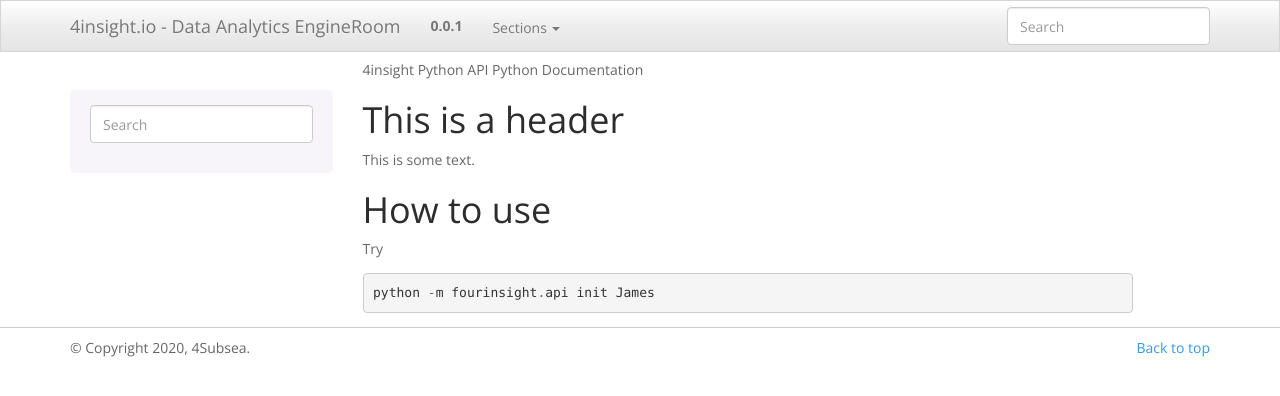
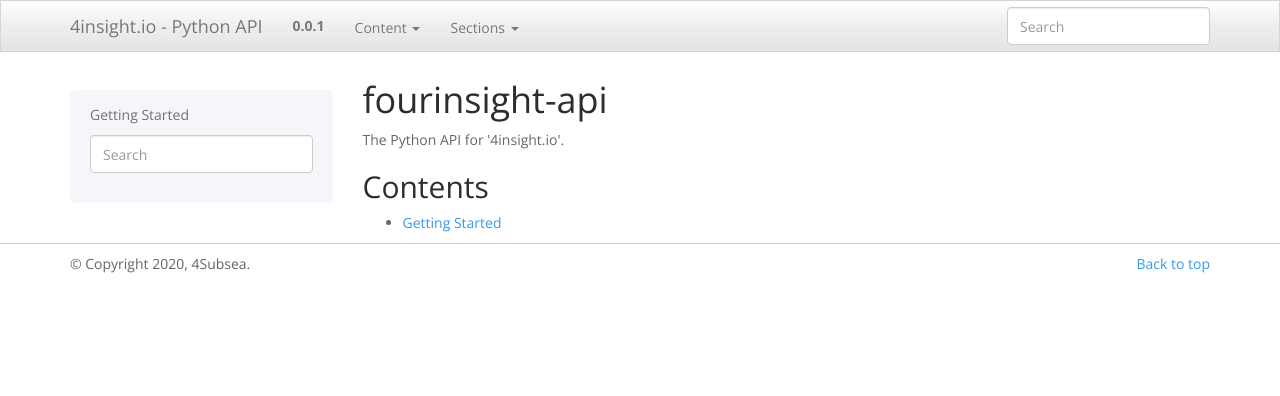
Before and after one commit to 4Subsea/fourinsight-api-python, a Sphinx documentation site: the page built from docs/index.rst, in a window 1280 px wide. Shown: the top 396 px of the page. Built offline with Sphinx 7.4.7, drawn with Linux system fonts in a browser that asks for light colours.

Commit message:
updated documentation

```diff
--- /dev/null
+++ b/README.rst
@@ -0,0 +1,4 @@
+fourinsight-api
+###############
+
+The Python API for '4insight.io'.
--- a/docs/conf.py
+++ b/docs/conf.py
@@ -133,7 +133,7 @@ html_theme_path = sphinx_bootstrap_theme.get_html_theme_path()
 # documentation.
 html_theme_options = {
     # Navigation bar title. (Default: ``project`` value)
-    "navbar_title": "4insight.io - Data Analytics EngineRoom",
+    "navbar_title": "4insight.io - Python API",
     # Tab name for entire site. (Default: "Site")
     "navbar_site_name": "Content",
     # A list of tuples containing pages or urls to link to.
--- /dev/null
+++ b/docs/getting_started.rst
@@ -0,0 +1,5 @@
+
+Getting Started
+###############
+
+TODO!
--- a/docs/index.rst
+++ b/docs/index.rst
@@ -1,12 +1,11 @@
-4insight Python API Python Documentation
+.. include:: ../README.rst
 
-This is a header
-----------------
-This is some text.
+Contents
+========
 
-How to use
-----------
+.. toctree::
+   :glob:
+   :titlesonly:
+   :maxdepth: 2
 
-Try ::
-
-    python -m fourinsight.api init James
+   getting_started
```
Also changed, not shown: README.md (deleted, +0 -2 lines).
